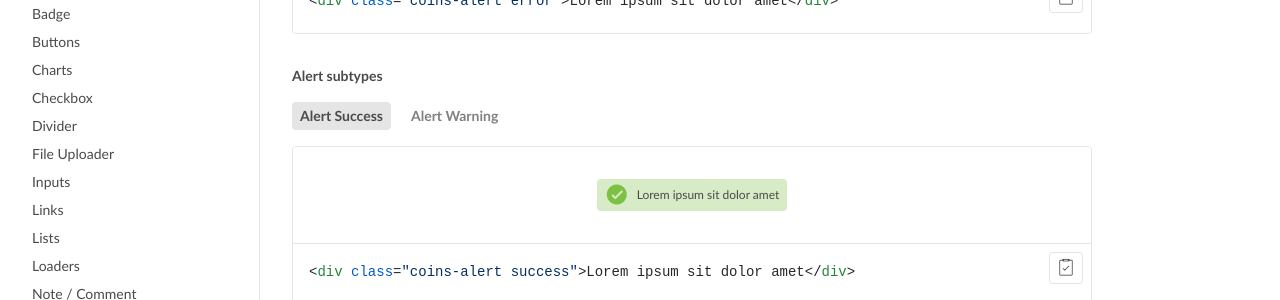
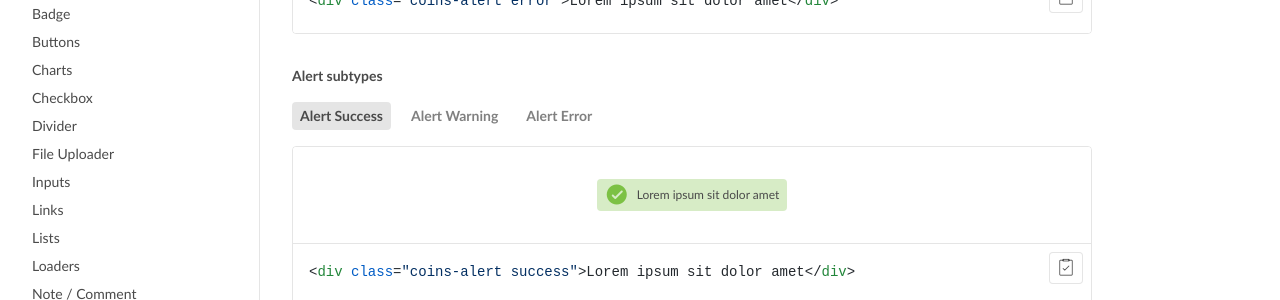
Before and after one commit to COINS-Naz/coins-design-system, a Jekyll site: the page built from _posts/web/ui-components/2021-04-22-notification.md, in a window 1280 px wide and 900 px high, scrolled down 1775 px. Shown: the part 397-697 px from the top of the window. Built offline with Jekyll 4.4.1, drawn with Linux system fonts in a browser that asks for light colours; nearby versions of some CDN libraries; some web fonts are replaced.

Commit message:
Update 2021-04-22-notification.md

```diff
--- a/_posts/web/ui-components/2021-04-22-notification.md
+++ b/_posts/web/ui-components/2021-04-22-notification.md
@@ -116,7 +116,7 @@
 {% endcapture %}
 
 <!-- Content switch tab 3 -->
-{% capture type-alert %}
+{% capture type-error %}
 {% include snippet.html code='
 <div class="coins-alert error">Lorem ipsum sit dolor amet</div>
 ' %}
```
